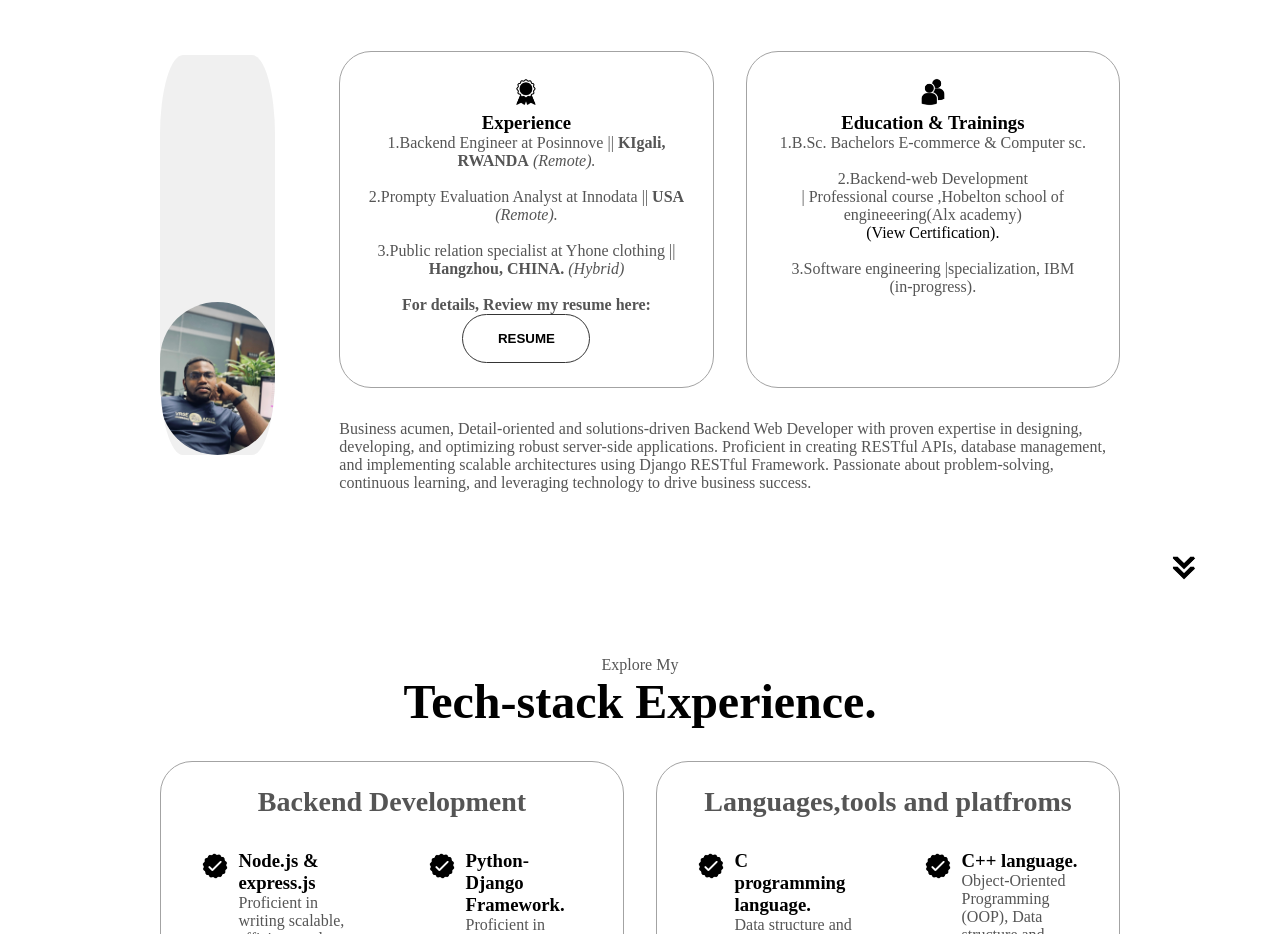
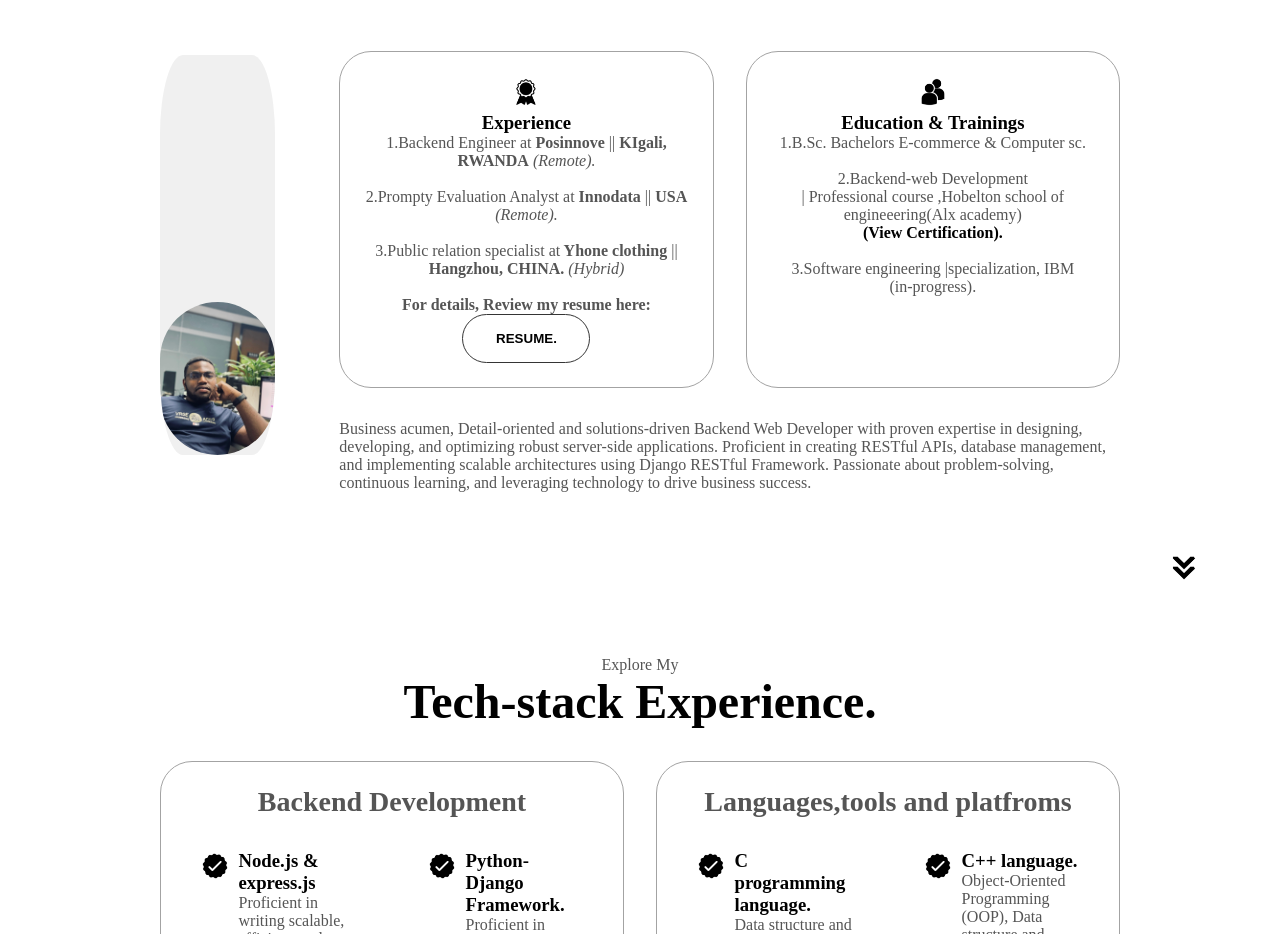
Before and after one commit to Agape-pr/personal-repo, a plain HTML site: page index.html in a window 1280 px wide. Shown: the part 1040-1974 px from the top of the page. Drawn offline with Linux system fonts and the light colour scheme.

Commit message:
load updates

```diff
--- a/index.html
+++ b/index.html
@@ -92,13 +92,13 @@
                 class="icon"
               />
               <h3>Experience</h3>
-              <p>1.Backend Engineer at Posinnove || <b>KIgali, RWANDA</b> <i>(Remote).</i></p><br>
-              <p>2.Prompty Evaluation Analyst at Innodata || <b>USA</b> <i> (Remote).</i></p><br>
-              <p>3.Public relation specialist at Yhone clothing ||<b> Hangzhou, CHINA.</b><i> (Hybrid)</i></p><br>
+              <p>1.Backend Engineer at <b>Posinnove</b> || <b>KIgali, RWANDA</b> <i>(Remote).</i></p><br>
+              <p>2.Prompty Evaluation Analyst at <b>Innodata </b>|| <b>USA</b> <i> (Remote).</i></p><br>
+              <p>3.Public relation specialist at<b> Yhone clothing</b> ||<b> Hangzhou, CHINA.</b><i> (Hybrid)</i></p><br>
               <p><b>For details, Review my resume here:<br><button
                 class="btn btn-color-2"
                 onclick="window.open('./assets/Resume-Agape Mugisha.pdf')"
-              ></b>  RESUME </button></p>
+              ></b>  RESUME. </button></p>
             </div>
             <div class="details-container">
               <img
@@ -108,7 +108,7 @@
               />
               <h3>Education & Trainings</h3>
               <p>1.B.Sc. Bachelors E-commerce & Computer sc. </p><br>
-              <p>2.Backend-web Development<br />| Professional course ,Hobelton school of engineeering(Alx academy)<br><a href="https://drive.google.com/file/d/1NCfhLvGua97hkJ0HdHB5gw1Rwhb91ltd/view?usp=drive_link">(View Certification).</a> </p><br>
+              <p>2.Backend-web Development<br />| Professional course ,Hobelton school of engineeering(Alx academy)<br><a href="https://drive.google.com/file/d/1NCfhLvGua97hkJ0HdHB5gw1Rwhb91ltd/view?usp=drive_link"><b>(View Certification).</b></a> </p><br>
               <p>3.Software engineering |specialization, IBM  <br />(in-progress).</p>
             </div>
           </div>
```
